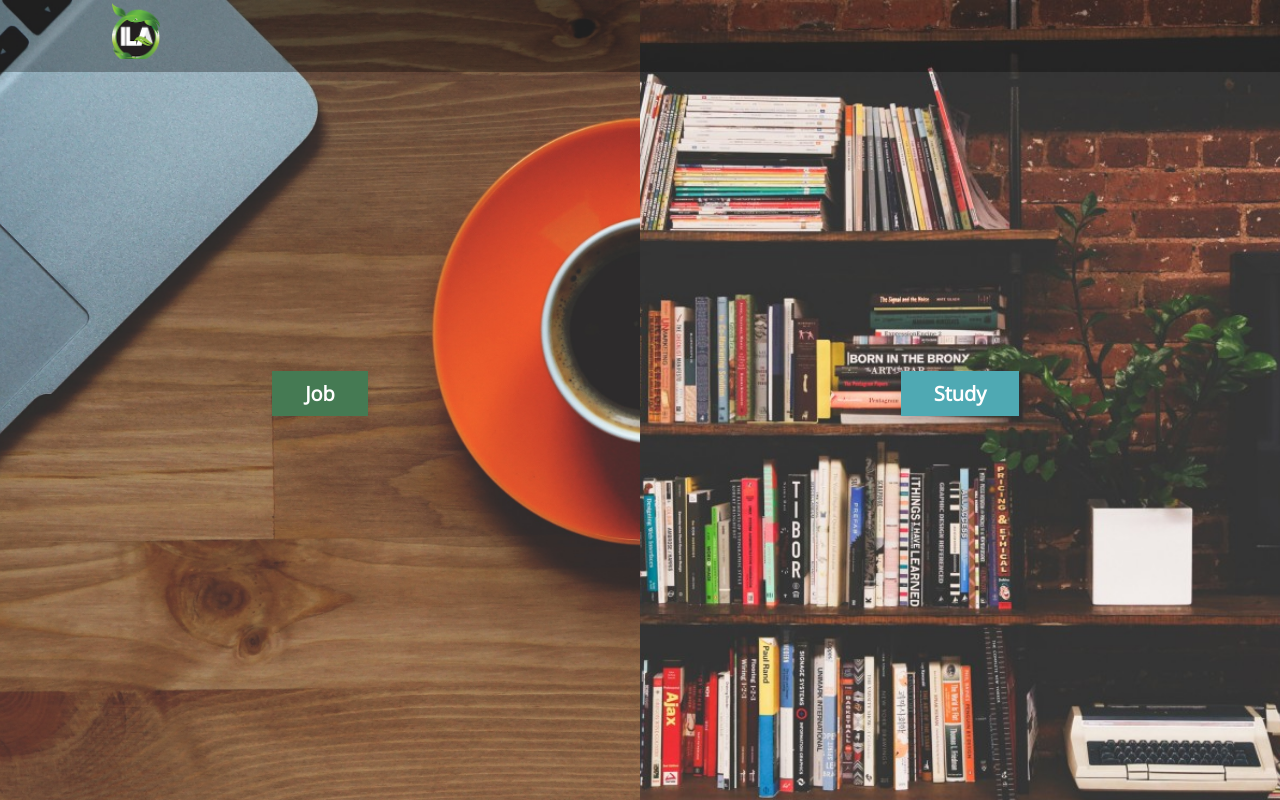
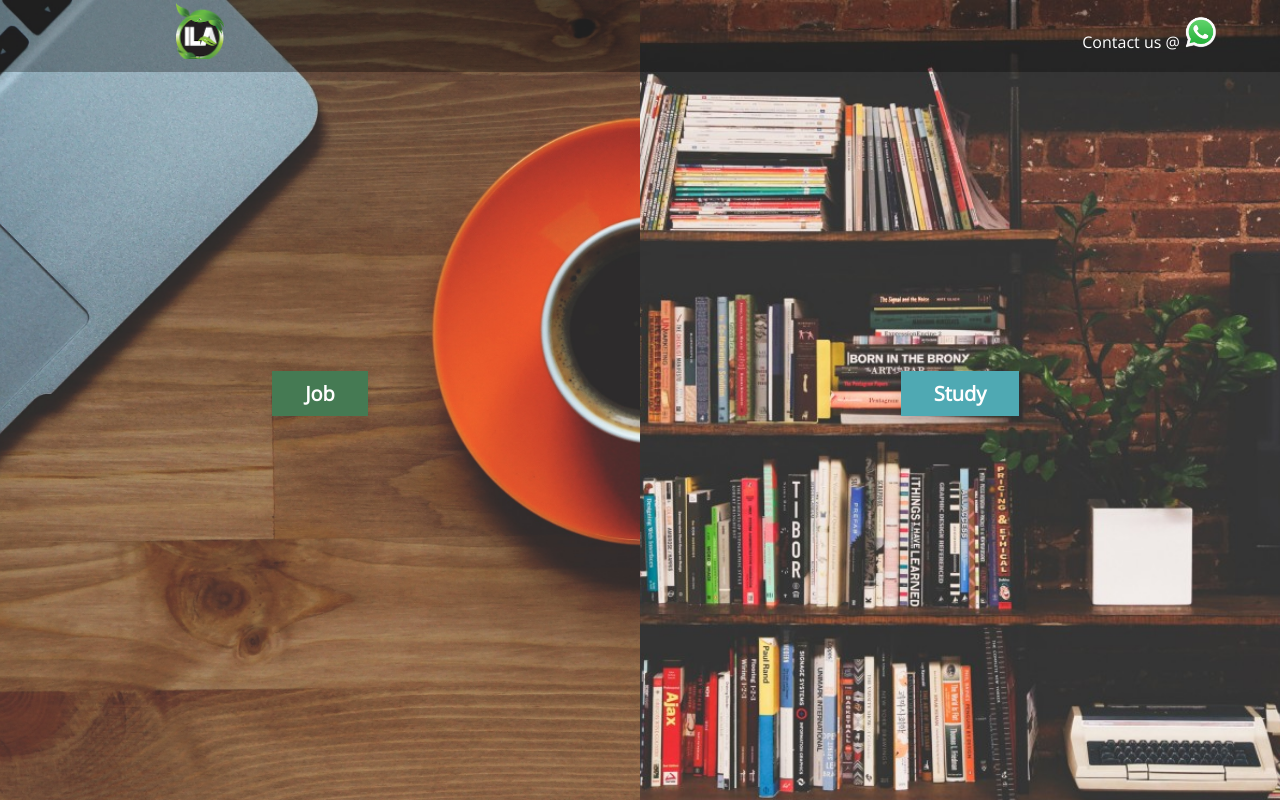
Before and after one commit to ila-life/ilalife.github.io, a plain HTML site: page index.html in a window 1280 px wide. Drawn offline with nearby package versions, Linux system fonts and the light colour scheme.

Commit message:
Added whatsapp link

```diff
--- a/index.css
+++ b/index.css
@@ -59,13 +59,11 @@ body {
 
 
 .left>.btn {
-  background-color: rgb(69, 122, 83);
-  /* right           : 50%; */
+  background-color   : rgb(69, 122, 83);
 }
 
 .right>.btn {
-  /* left            : 50%; */
-  background-color: rgb(79, 169, 179);
+  background-color   : rgb(79, 169, 179);
 }
 
 a {
@@ -80,10 +78,29 @@ a {
   z-index         : 5;
 }
 
+.nav {
+  width: 90%;
+  margin: 0 auto;
+  color: #fff;
+}
+
+.contact-us {
+  margin-top: -2.5rem;
+  float: right;
+}
+
+.whatsapp-logo {
+  display: inline-block;
+  height: 2rem;
+  width: 2rem;
+  background-size : cover;
+  background-image: url(./WhatsApp_Logo.png);
+}
+
 .logo {
   width           : 3em;
   height          : 3.5rem;
-  position        : fixed;
+  position        : relative;
   top             : .2rem;
   left            : 7rem;
   background-image: url(./logo.png);
--- a/index.html
+++ b/index.html
@@ -20,7 +20,14 @@
   </div>
   <div class="nav-container">
     <div class="nav">
-      <div class="logo" />
+      <div class="logo">
+      </div>
+      <div class="contact-us">
+        <span>
+          Contact us @
+        </span>
+        <a href="https://api.whatsapp.com/send?phone=916282471873&text=Ila%20Life" target="_blank" class="whatsapp-logo"></a>
+      </div>
     </div>
   </div>
 </body>
```
Also changed, not shown: WhatsApp_Logo.png (added).
